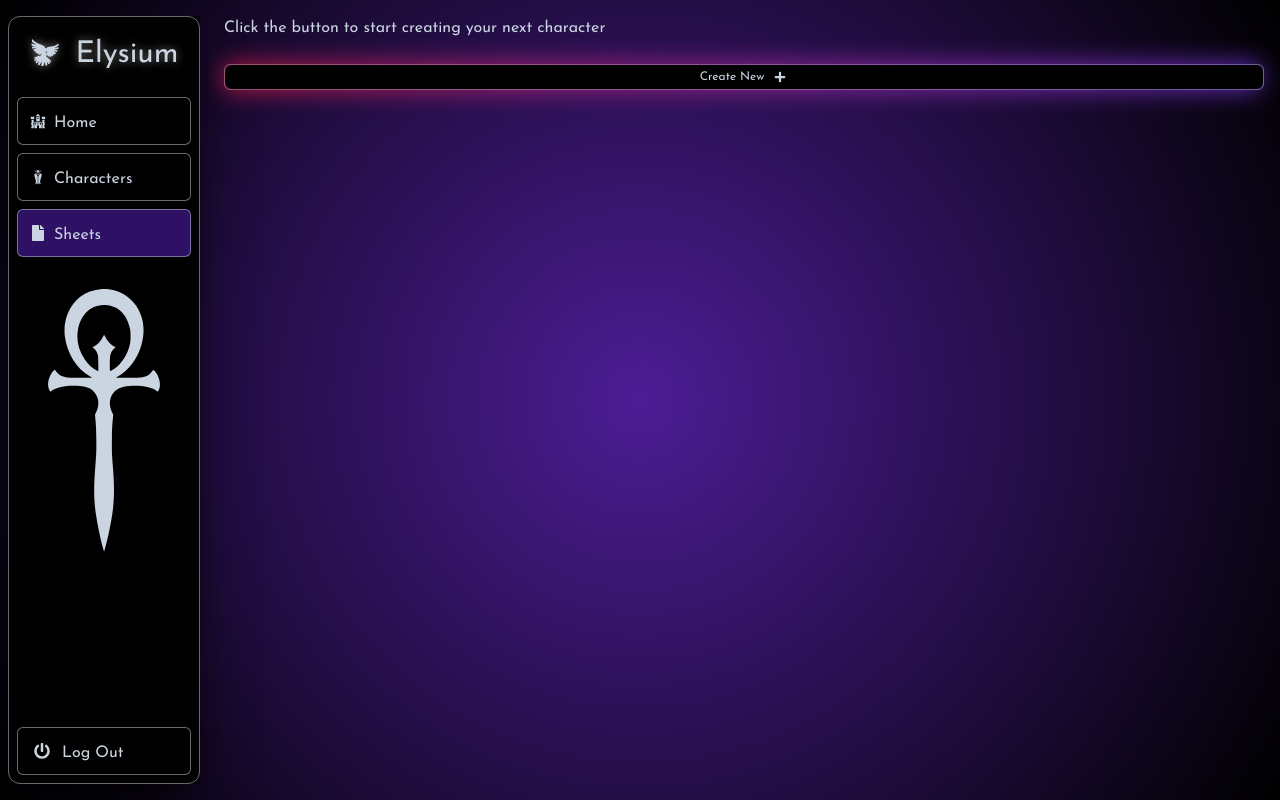
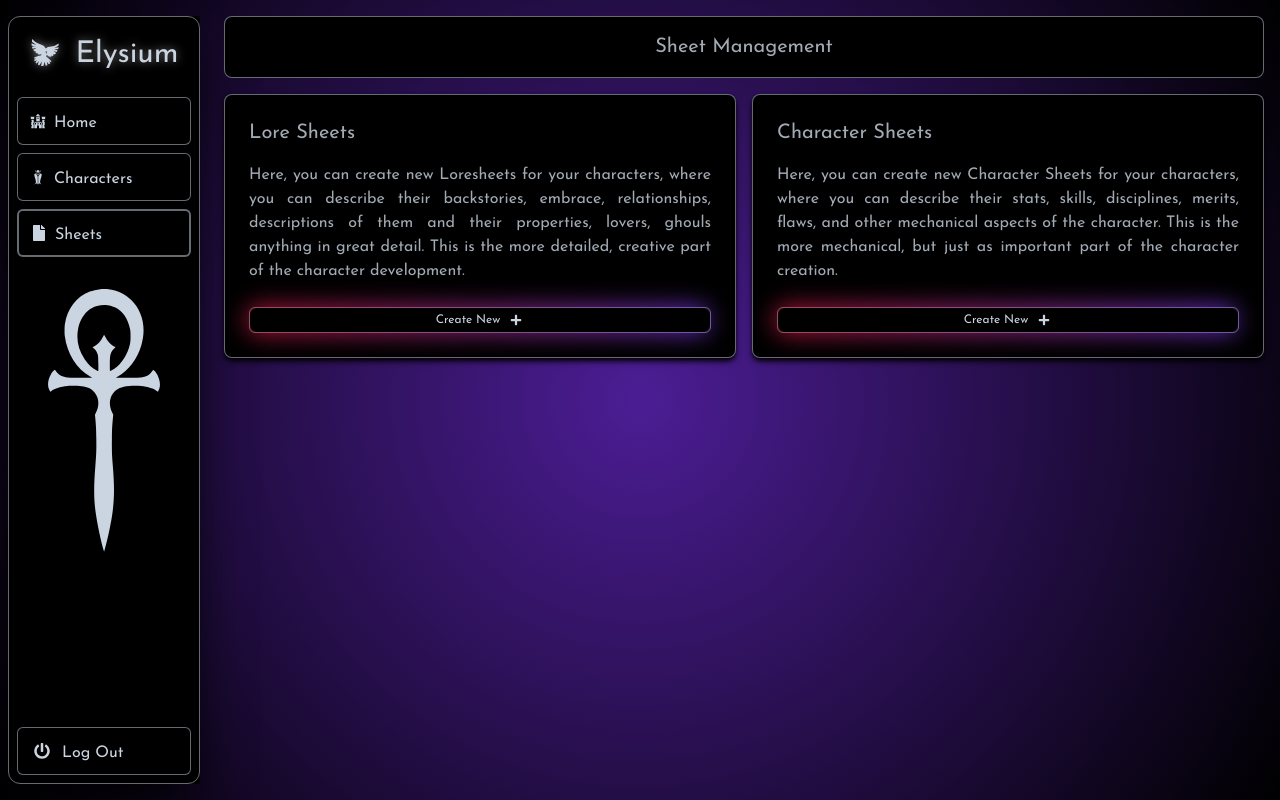
Before and after one commit to krisnemeth/Elysium, a Next.js app: page /dashboard/sheets in a window 1280 px wide. Built offline with nearby package versions, Linux system fonts and the light colour scheme.

Commit message:
started on sheets main page created uniform layout and tiles for create new options

```diff
--- a/app/dashboard/characters/page.tsx
+++ b/app/dashboard/characters/page.tsx
@@ -26,7 +26,7 @@ export default function Page() {
       <div className='flex flex-col items-center mx-2 p-4 border border-slate-300/50 rounded-xl bg-black'>
         <h1 className='text-2xl text-slate-300'>Characters</h1>
       </div>
-      <div className='flex flex-col items-center  px-2 pt-4'>
+      <div className='flex flex-col items-center px-2 pt-4'>
         <div className='grid grid-cols-1 xl:grid-cols-12 gap-2 xl:gap-4 w-full mb-40'>
           <CardPreview
             characterImage={
--- a/app/dashboard/sheets/create/page.tsx
+++ b/app/dashboard/sheets/create/page.tsx
@@ -17,7 +17,7 @@ export const metadata: Metadata = {
 
 export default function CreateSheet() {
   return (
-    <div className='w-full border border-slate-300/80 rounded-lg xl:px-0 2xl:px-44 shadow-xl shadow-black'>
+    <div className='w-full border border-slate-300/80 rounded-lg xl:px-0 2xl:px-44  shadow-xl shadow-black'>
       <div className='flex flex-col items-center mt-6 mb-6'>
         <VtmLogo className='h-16 xl:h-28 text-slate-300/80' />
         <h1 className='text-slate-300 text-lg xl:text-3xl'>Character Sheet</h1>
--- a/app/dashboard/sheets/page.tsx
+++ b/app/dashboard/sheets/page.tsx
@@ -4,8 +4,22 @@ import { FaPlus } from 'react-icons/fa';
 
 export default function Sheets() {
   return (
-    <div className='text-slate-300'>
-      <p>Click the button to start creating your next character</p>
+    <div className='flex flex-col  h-full w-full text-slate-300/80'>
+      <div className='flex flex-col bg-black p-4 items-center border border-slate-300/50 rounded-lg'>
+        <h1 className='text-xl'>Sheet Management</h1>
+      </div>
+      <div className='flex flex-col items-center mt-4'>
+        <div className='grid grid-cols-12 gap-4 w-full'>
+          <div className='flex flex-col w-full col-span-6 border border-slate-300/50 rounded-lg bg-black shadow-md shadow-black'>
+            <div className='flex flex-col p-6'>
+              <h2 className='text-xl'>Lore Sheets</h2>
+              <h3 className='text-base mt-4 text-justify'>
+                Here, you can create new Loresheets for your characters, where
+                you can describe their backstories, embrace, relationships,
+                descriptions of them and their properties, lovers, ghouls
+                anything in great detail. This is the more detailed, creative
+                part of the character development.
+              </h3>
               <div className='mt-6'>
                 <GlowUpButtonMedium
                   buttonText='Create New'
@@ -14,5 +28,28 @@ export default function Sheets() {
                 ></GlowUpButtonMedium>
               </div>
             </div>
+          </div>
+          <div className='flex flex-col w-full col-span-6 border border-slate-300/50 rounded-lg bg-black shadow-md shadow-black'>
+            <div className='flex flex-col p-6'>
+              <h2 className='text-xl'>Character Sheets</h2>
+              <h3 className='text-base mt-4 text-justify'>
+                Here, you can create new Character Sheets for your characters,
+                where you can describe their stats, skills, disciplines, merits,
+                flaws, and other mechanical aspects of the character. This is
+                the more mechanical, but just as important part of the character
+                creation.
+              </h3>
+              <div className='mt-6'>
+                <GlowUpButtonMedium
+                  buttonText='Create New'
+                  buttonIcon={<FaPlus className='inline h-3 ml-2' />}
+                  buttonHref='./sheets/create'
+                ></GlowUpButtonMedium>
+              </div>
+            </div>
+          </div>
+        </div>
+      </div>
+    </div>
   );
 }
--- a/app/ui/dashboard/nav-links.tsx
+++ b/app/ui/dashboard/nav-links.tsx
@@ -29,7 +29,8 @@ export default function NavLinks() {
             className={clsx(
               'flex h-[48px] grow items-center justify-center gap-2 bg-black dark:bg-red-950 p-3 text-base text-slate-300 font-medium hover:bg-rose-600 dark:hover:bg-red-800 duration-500 ease-in-out md:flex-none md:justify-start md:p-2 md:px-3 border border-slate-300/50 rounded-md',
               {
-                'bg-violet-950 dark:bg-red-800': pathname === link.href,
+                'border-2 border-rose-600 dark:bg-red-800':
+                  pathname === link.href,
               }
             )}
           >
```
Lines whose indentation alone changed are shown as unchanged.
